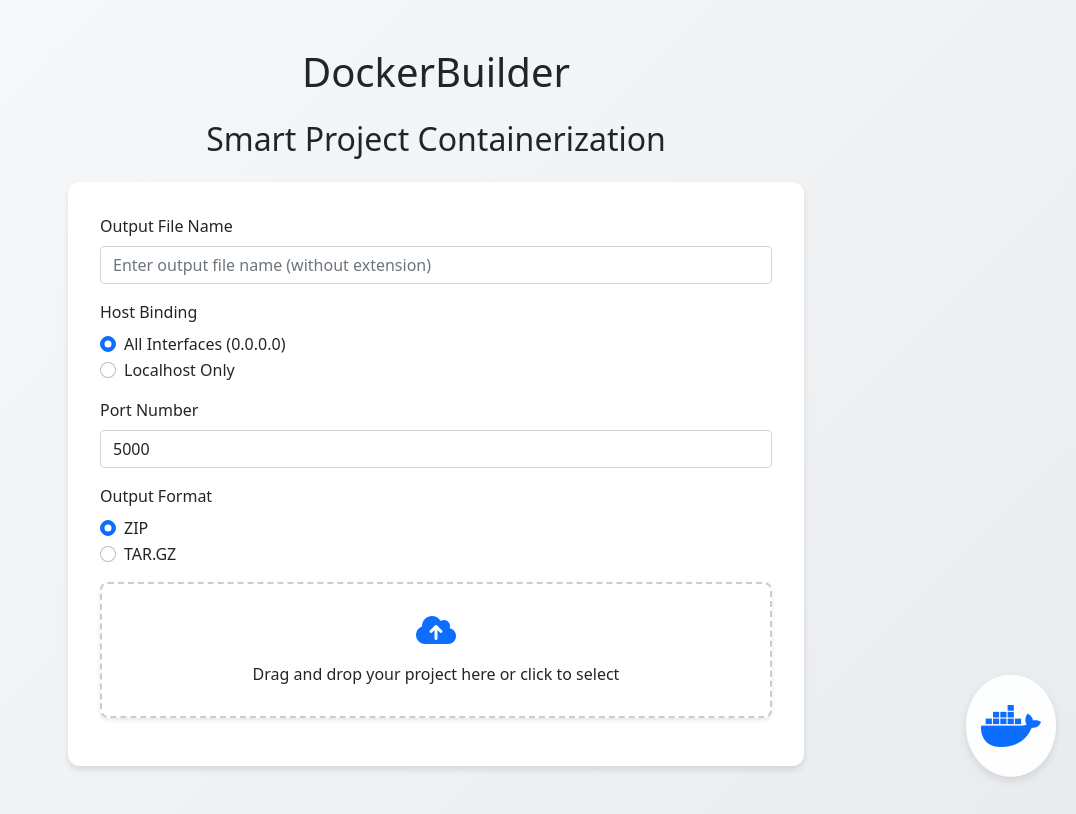
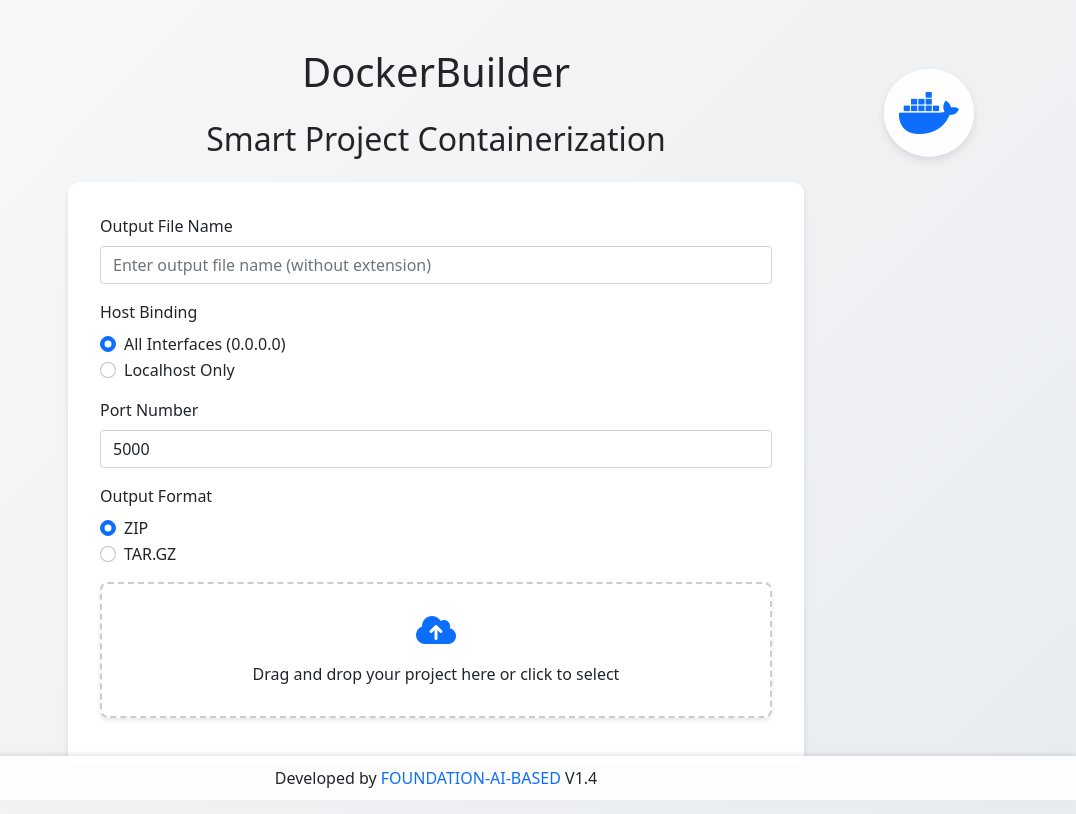
Before and after one commit to FOUNDATION-AI-BASED/DockerBuilder, a Flask app: page / in a window 1280 px wide. Shown: the whole page, without its empty margins (204-1280 px from the left). Run offline with Flask 2, Linux system fonts and the light colour scheme.

Commit message:
Update index.html

```diff
--- a/templates/index.html
+++ b/templates/index.html
@@ -22,9 +22,10 @@
         }
 
         .docker-whale {
-            position: fixed;
-            bottom: 20px;
+            position: absolute;
+            top: 50%;
             right: 20px;
+            transform: translateY(-50%);
             font-size: 48px;
             color: var(--primary-color);
             animation: float 3s ease-in-out infinite;
@@ -156,11 +157,48 @@
             font-size: 0.9em;
             color: #666;
         }
+
+        .arrow-icon {
+            display: inline-block;
+            margin-left: 8px;
+            transition: transform 0.3s ease;
+        }
+
+        .arrow-icon.up {
+            transform: rotate(180deg);
+        }
+
+        .footer {
+            position: fixed;
+            bottom: 0;
+            left: 0;
+            right: 0;
+            background: rgba(255, 255, 255, 0.9);
+            padding: 10px;
+            text-align: center;
+            box-shadow: 0 -2px 4px rgba(0,0,0,0.1);
+            z-index: 1000;
+        }
+
+        .footer a {
+            color: var(--primary-color);
+            text-decoration: none;
+            transition: color 0.3s ease;
+        }
+
+        .footer a:hover {
+            color: var(--secondary-color);
+        }
     </style>
 </head>
 <body>
     <div class="container py-5">
-        <h1 class="text-center mb-4">DockerBuilder</h1>
+        <h1 class="text-center mb-4 position-relative">
+            DockerBuilder
+            <div class="docker-whale" id="dockerWhale" title="DockerBuilder">
+                <i class="fab fa-docker"></i>
+            </div>
+        </h1>
         <h2 class="text-center mb-4">Smart Project Containerization</h2>
 
         <div class="row justify-content-center">
@@ -214,7 +252,10 @@
                             </div>
 
                             <div class="advanced-options mb-3" id="advancedOptions">
-                                <h5>Advanced Options</h5>
+                                <h5>
+                                    Advanced Options
+                                    <i class="fas fa-chevron-down arrow-icon" id="arrowIcon"></i>
+                                </h5>
                                 <div class="form-check mb-2">
                                     <input class="form-check-input" type="checkbox" id="optimizeImages" checked>
                                     <label class="form-check-label" for="optimizeImages">Optimize Docker Images</label>
@@ -244,8 +285,9 @@
         </div>
     </div>
 
-    <div class="docker-whale" id="dockerWhale" title="DockerBuilder">
-        <i class="fab fa-docker"></i>
+    <div class="footer">
+        Developed by <a href="https://github.com/FOUNDATION-AI-BASED" target="_blank">FOUNDATION-AI-BASED</a>
+        <span class="version">V1.4</span>
     </div>
 
     <script>
@@ -309,7 +351,9 @@
         // Add click handler for advanced options
         document.getElementById('dockerWhale').addEventListener('click', function() {
             const advancedOptions = document.getElementById('advancedOptions');
+            const arrowIcon = document.getElementById('arrowIcon');
             advancedOptions.classList.toggle('active');
+            arrowIcon.classList.toggle('up');
         });
 
         // Update file handling to include structure analysis
```
